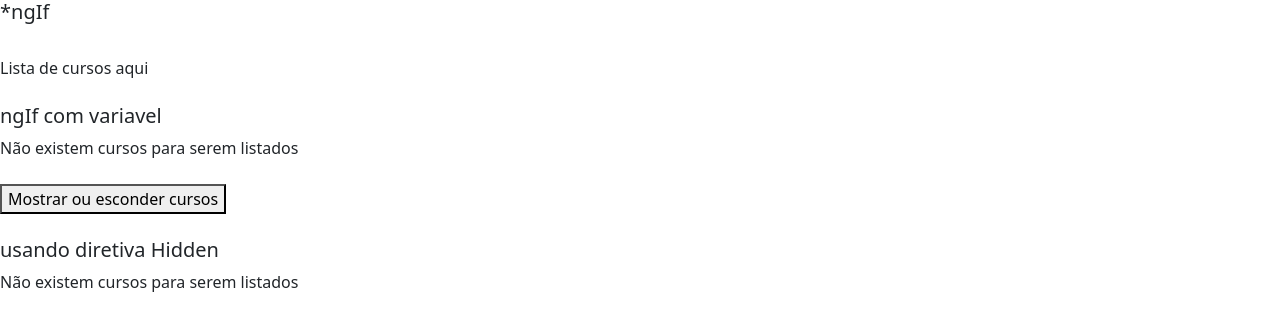
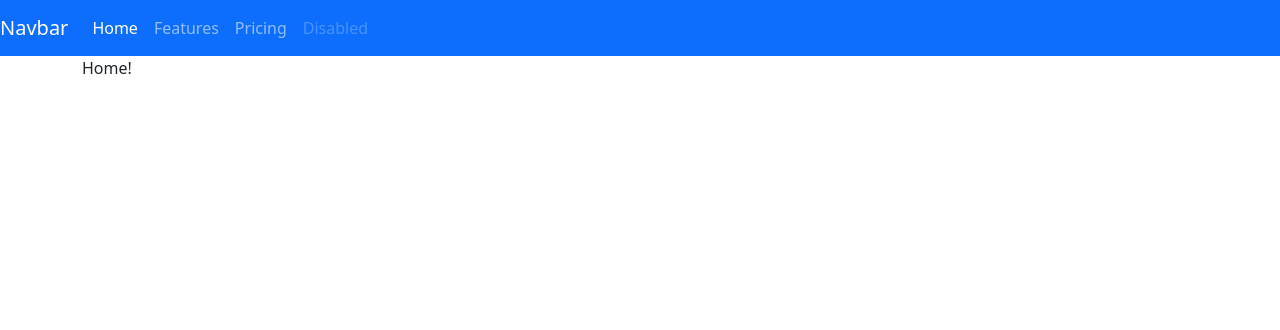
Before and after one commit to daniel-souto-rodrigues/first-project-angular, an Angular app: page / in a window 1280 px wide. Shown: the top 330 px of the page. Built offline with nearby package versions, Linux system fonts and the light colour scheme.

Commit message:
Directives ngSwitch

```diff
--- a/angular.json
+++ b/angular.json
@@ -26,7 +26,9 @@
               "node_modules/bootstrap/dist/css/bootstrap.min.css",
               "src/styles.css"
             ],
-            "scripts": []
+            "scripts": [
+              "node_modules/bootstrap/dist/js/bootstrap.js"
+            ]
           },
           "configurations": {
             "production": {
--- a/package.json
+++ b/package.json
@@ -21,7 +21,7 @@
     "@angular/router": "^14.2.0",
     "@ng-bootstrap/ng-bootstrap": "^13.0.0",
     "@popperjs/core": "^2.10.2",
-    "bootstrap": "^5.2.0",
+    "bootstrap": "^5.3.3",
     "rxjs": "~7.5.0",
     "tslib": "^2.3.0",
     "zone.js": "~0.11.4"
--- a/src/app/app.component.html
+++ b/src/app/app.component.html
@@ -1 +1 @@
-<app-directives></app-directives>
+<app-directives-ngswitch></app-directives-ngswitch>
--- a/src/app/app.module.ts
+++ b/src/app/app.module.ts
@@ -14,6 +14,7 @@ import { InputPropertyComponent } from './input-property/input-property.componen
 import { OutputPropertyComponent } from './output-property/output-property.component';
 import { AppCicloComponent } from './app-ciclo/app-ciclo.component';
 import { DirectivesComponent } from './directives/directives.component';
+import { DirectivesNgswitchComponent } from './directives-ngswitch/directives-ngswitch.component';
 
 @NgModule({
   declarations: [
@@ -25,7 +26,8 @@ import { DirectivesComponent } from './directives/directives.component';
     InputPropertyComponent,
     OutputPropertyComponent,
     AppCicloComponent,
-    DirectivesComponent
+    DirectivesComponent,
+    DirectivesNgswitchComponent
   ],
   imports: [
     BrowserModule,
--- /dev/null
+++ b/src/app/directives-ngswitch/directives-ngswitch.component.html
@@ -0,0 +1,31 @@
+<nav class="navbar navbar-expand-lg navbar-dark bg-primary">
+  <a class="navbar-brand" href="#">Navbar</a>
+  <button
+    class="navbar-toggler"
+    type="button"
+    data-toggle="collapse"
+    data-target="#navbarNavAltMarkup"
+    aria-controls="navbarNavAltMarkup"
+    aria-expanded="false"
+    aria-label="Toggle navigation"
+  >
+    <span class="navbar-toggler-icon"></span>
+  </button>
+  <div class="collapse navbar-collapse" id="navbarNavAltMarkup">
+    <div class="navbar-nav">
+      <a class="nav-item nav-link active"
+        [class.active]="aba == 'home'" (click)="aba = 'home'">Home</a>
+      <a class="nav-item nav-link"
+        [class.active]="aba == 'Features'" (click)="aba = 'Features'">Features</a>
+      <a class="nav-item nav-link"
+        [class.active]="aba == 'Pricing'" (click)="aba = 'Pricing'">Pricing</a>
+      <a class="nav-item nav-link disabled">Disabled</a>
+    </div>
+  </div>
+</nav>
+
+<div class="container" [ngSwitch]="aba">
+  <p *ngSwitchCase="'Features'">Modo Features Ativado!</p>
+  <p *ngSwitchCase="'Pricing'">Modo Pricing Ativado!</p>
+  <p *ngSwitchDefault>Home!</p>
+</div>
--- /dev/null
+++ b/src/app/directives-ngswitch/directives-ngswitch.component.ts
@@ -0,0 +1,17 @@
+import { Component, OnInit } from '@angular/core';
+
+@Component({
+  selector: 'app-directives-ngswitch',
+  templateUrl: './directives-ngswitch.component.html',
+  styleUrls: ['./directives-ngswitch.component.css']
+})
+export class DirectivesNgswitchComponent implements OnInit {
+
+  aba: string = 'home';
+
+  constructor() { }
+
+  ngOnInit(): void {
+  }
+
+}
```
Also changed, not shown: src/app/directives-ngswitch/directives-ngswitch.component.css (added), 1 other file (tests, documents, lock files or other folders).
